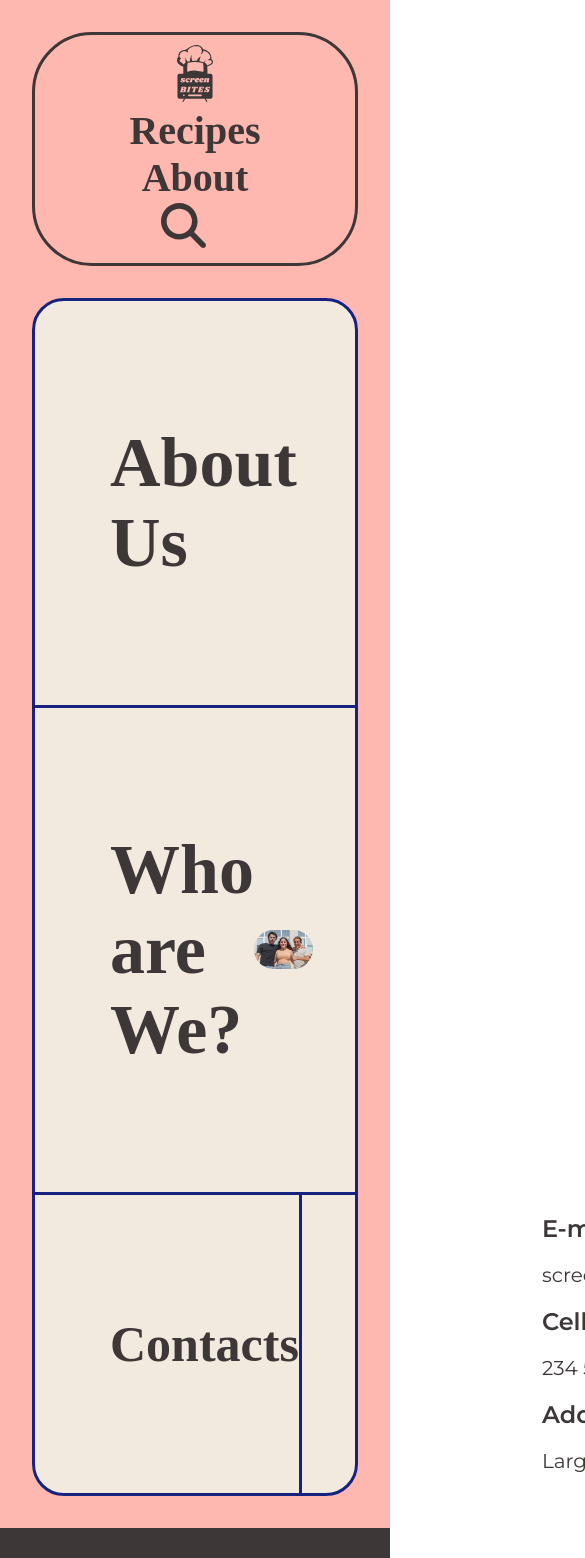
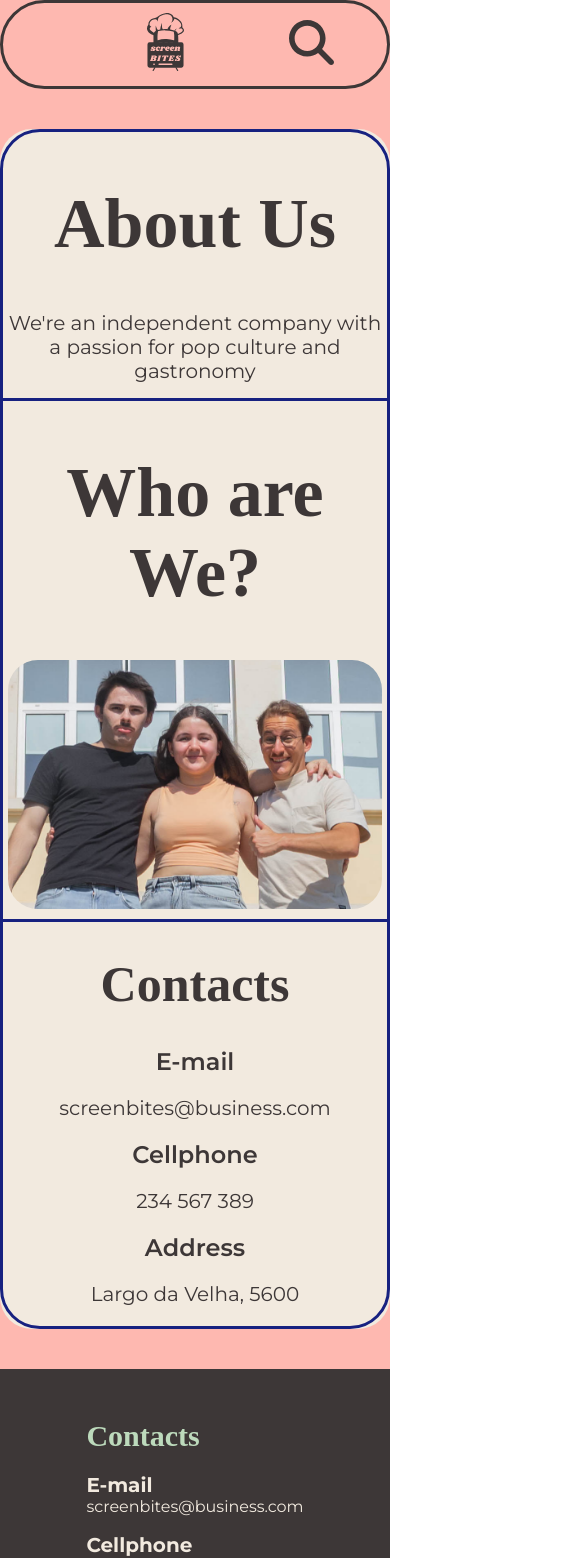
Before and after one commit to John-Perdix/Screen-Bites, a React (Create React App) app: page /about in a window 390 px wide. Shown: the top 1558 px of the page, 585 px wide, since content can reach past the window. Built offline with nearby package versions, Linux system fonts and the light colour scheme; a web font is replaced by a local one.

Commit message:
Mobile responsive

```diff
--- a/src/App.css
+++ b/src/App.css
@@ -1219,13 +1219,20 @@ disabled {
 
 @media (max-width: 600px) {
     .navbar{
-        display: block;
+        display: flex;
+        justify-content: space-between;
     }
 
 
     .navbar div{
-        margin: auto;
+        max-width: -moz-fit-content;
         text-align: center;
+        margin: 0;
+        padding: 0;
+    }
+
+    .navbar h1 {
+        display: none;
     }
 
 
@@ -1242,4 +1249,55 @@ disabled {
     .button{
         font-size: 30px;
     }
+
+    .home-conteudo{
+        margin: 0;
+    }
+
+    .wrap{
+        margin: 0;
+        padding: 0;
+    }
+
+    .search-bar{
+        width:15em;
+    }
+
+    /* ABOUT PAGE */
+
+    .about-parent{
+        font-size: 20px;
+        text-align: center;
+        margin-bottom: 2em;
+    }
+
+    .about-child{
+        display: block;
+        padding: 5px;
+    }
+
+    .about-child2{
+        display: block;
+        padding: 5px;
+    }
+
+    .about-child2 img{
+        width: 100%;
+    }
+
+    .about-child-dir{
+        padding: 0;
+        margin: 0;
+        border: none;
+    }
+
+    .about-child3{
+        display: block;
+        padding: 0;
+        margin: 0;
+    }
+
+    .about-child p {
+        margin: 10px 0 ;
+    }
 }
```
